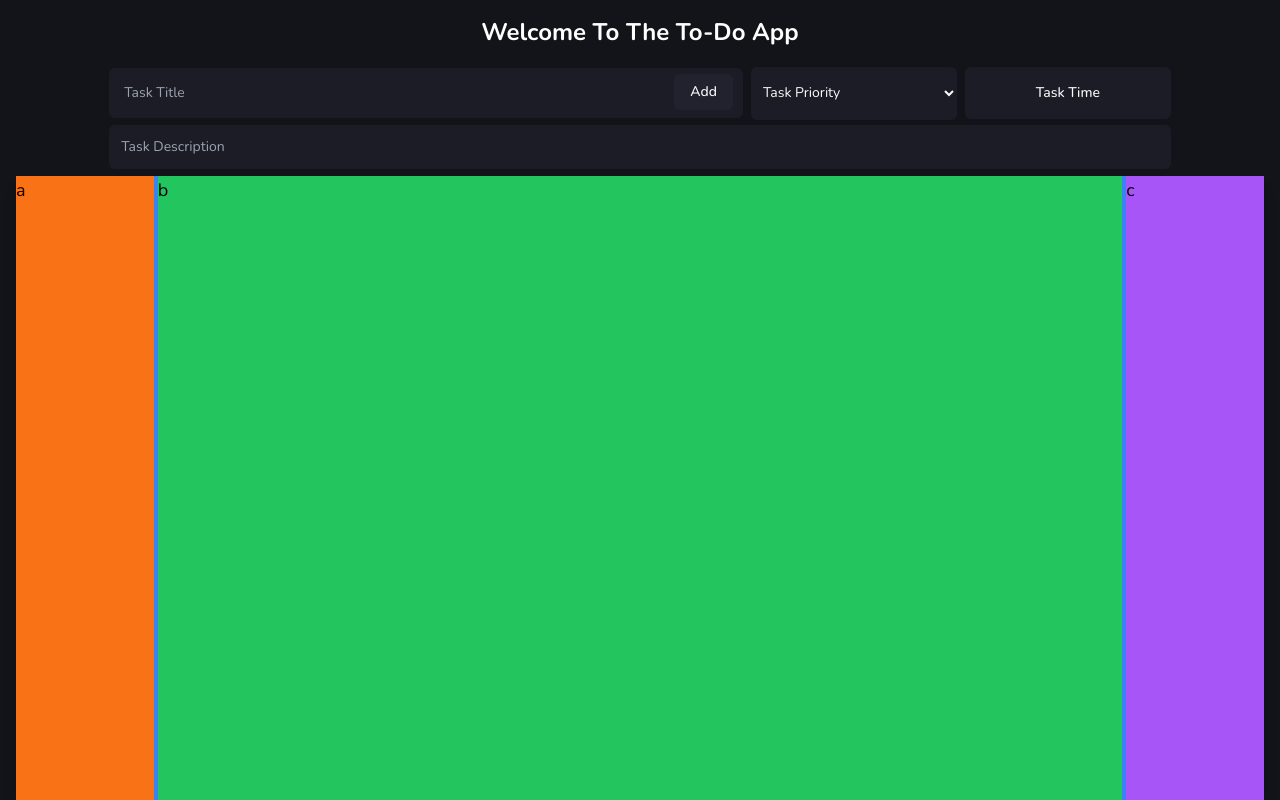
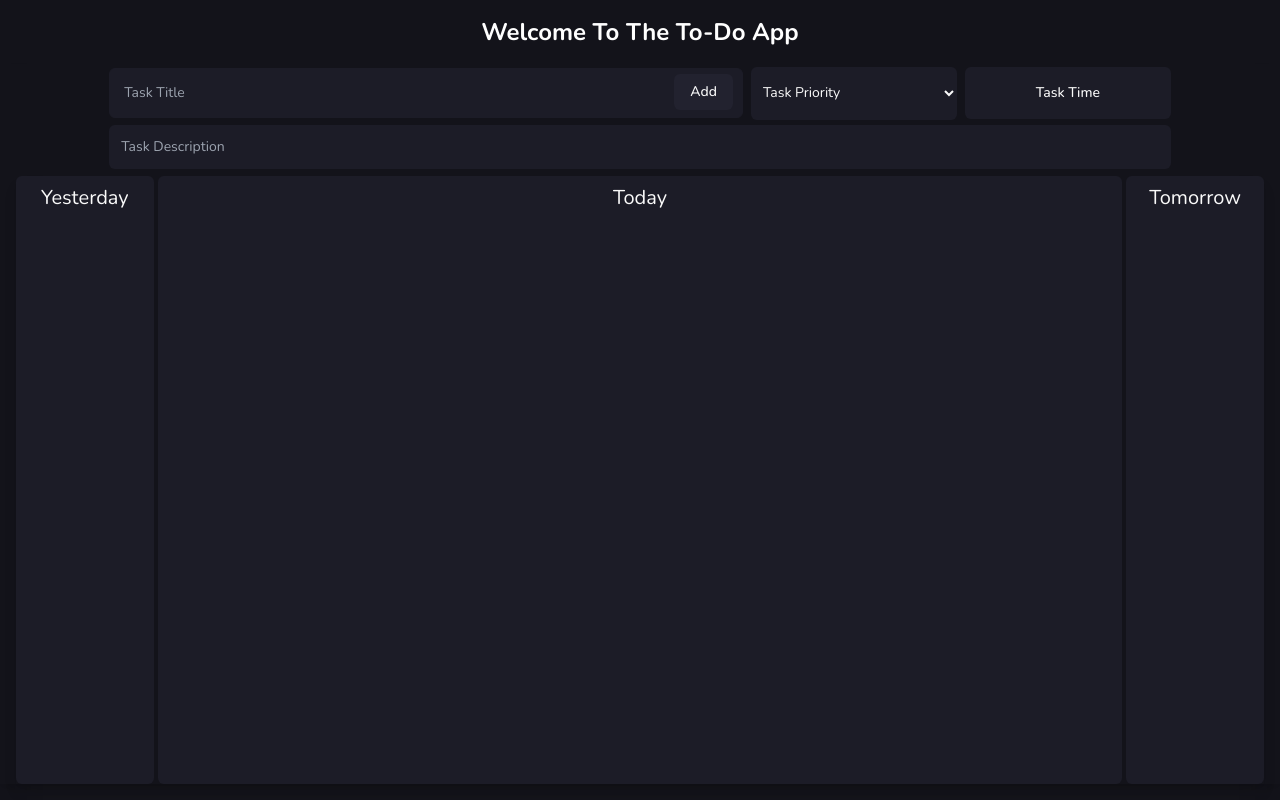
Before and after one commit to ErsaGunTosun/IToDo, a React (Create React App) app: page / in a window 1280 px wide. Built offline with nearby package versions, Linux system fonts and the light colour scheme.

Commit message:
UPDATE color schema from todo body add color and desing from todo body

```diff
--- a/src/App.js
+++ b/src/App.js
@@ -10,11 +10,11 @@ function App() {
   return (
     <Provider store={store}>
       <div className="App w-full h-full bg-gray-900">
-        <div class="h-screen flex flex-col bg-gray-900">
+        <div class="h-screen flex flex-col bg-gray-900 ">
           <div class="h-16 flex bg-gray-900">
             <Header />
           </div>
-          <div class="w-full h-full flex flex-1 justify-center mx-auto px-4 text-lg bg-gray-900 shadow-lg">
+          <div class="w-full h-full flex flex-1 justify-center mx-auto px-4 text-lg bg-gray-900 shadow-lg mb-4">
             <ToDoBody />
           </div>
         </div>
--- a/src/components/ToDoBody/ToDoBody.js
+++ b/src/components/ToDoBody/ToDoBody.js
@@ -38,16 +38,22 @@ function ToDoBody() {
       <div class="h-44 md:h-28 flex justify-center">
         <ToDoBar />
       </div>
-      <div class="w-full h-full flex-1 mx-auto text-lg bg-red-500 shadow-lg ">
-        <div className='w-full h-full flex flex-col space-y-1 md:flex-row md:space-x-1 md:space-y-0 bg-blue-500'>
-          <div className={`${sectionsStatus[0]} bg-orange-500 cursor-pointer shrink`} onClick={() => { dispatch(setWindow("first")) }}>
-            a
+      <div class="w-full h-full flex-1 mx-auto text-lg  shadow-lg ">
+        <div className='w-full h-full flex flex-col space-y-1 md:flex-row md:space-x-1 md:space-y-0 '>
+          <div className={`${sectionsStatus[0]} bg-gray-700 rounded-md cursor-pointer`} onClick={() => { dispatch(setWindow("first")) }}>
+            <div className='w-full text-center mt-2'>
+              <p className='text-gray-100 text-xl'>Yesterday</p>
+            </div>
           </div>
-          <div className={`${sectionsStatus[1]} bg-green-500 shrink `} onClick={() => { dispatch(setWindow("second")) }}>
-            b
+          <div className={`${sectionsStatus[1]} bg-gray-700 rounded-md cursor-pointer `} onClick={() => { dispatch(setWindow("second")) }}>
+            <div className='w-full text-center mt-2'>
+              <p className='text-gray-100 text-xl'>Today</p>
+            </div>
           </div>
-          <div className={`${sectionsStatus[2]} bg-purple-500 cursor-pointer shrink `} onClick={() => { dispatch(setWindow("third")) }}>
-            c
+          <div className={`${sectionsStatus[2]} bg-gray-700 rounded-md cursor-pointer`} onClick={() => { dispatch(setWindow("third")) }}>
+            <div className='w-full text-center mt-2'>
+              <p className='text-gray-100 text-xl'>Tomorrow</p>
+            </div>
           </div>
         </div>
       </div>
```
